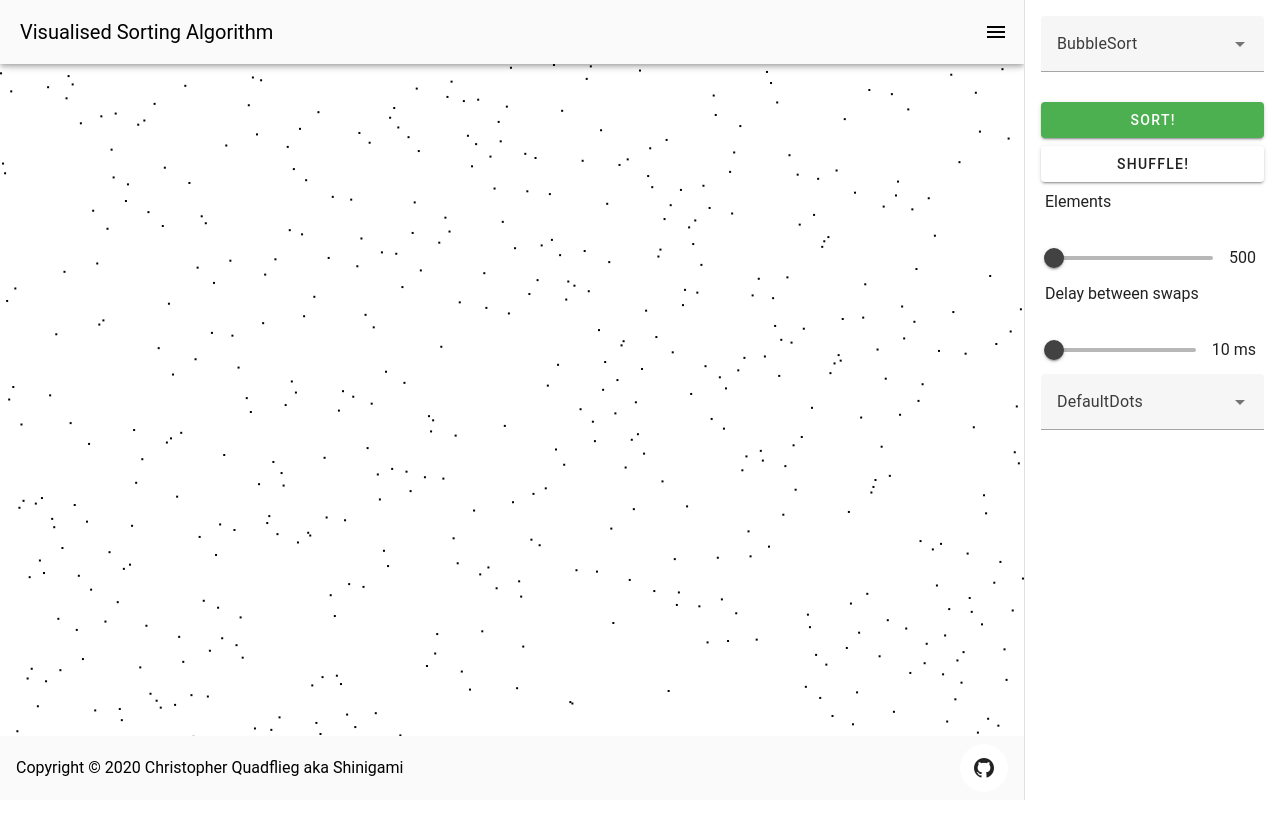
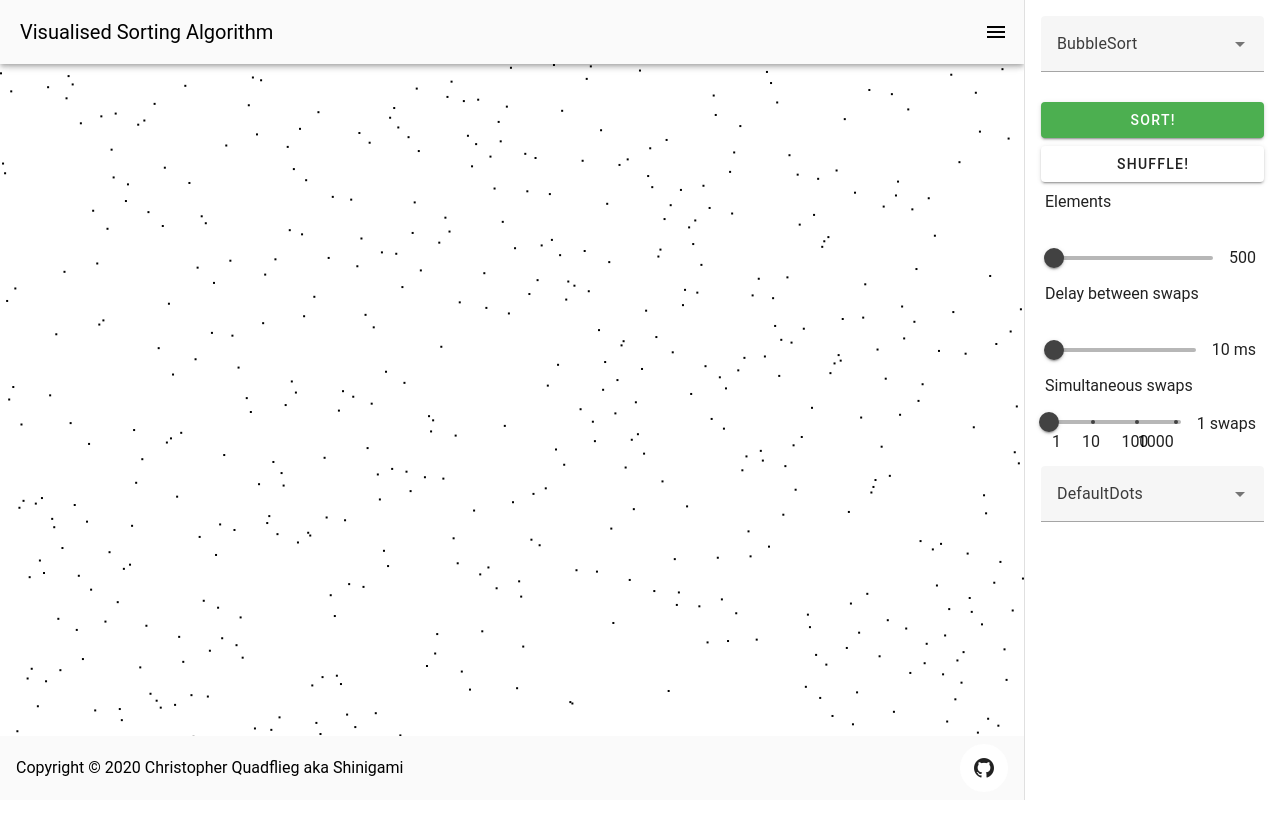
Before and after one commit to Shinigami92/visualised-sorting-algorithm, a Vue app: page / in a window 1280 px wide. Shown: the top 816 px of the page. Built offline with nearby package versions, Linux system fonts and the light colour scheme.

Commit message:
Support simultaneous swaps

```diff
--- a/src/App.vue
+++ b/src/App.vue
@@ -10,7 +10,7 @@ import { QuickSortService } from '@/shared/QuickSortService';
 import { SelectionSortService } from '@/shared/SelectionSortService';
 import { ShellSortService } from '@/shared/ShellSortService';
 import { useResizeObserver } from '@vueuse/core';
-import type { Ref } from 'vue';
+import type { ComputedRef, Ref } from 'vue';
 import { computed, onBeforeMount, onMounted, ref, watch } from 'vue';
 import {
   VApp,
@@ -51,6 +51,10 @@ const canvas: Ref<HTMLCanvasElement | null> = ref(null);
 
 const n: Ref<number> = ref(500);
 const millis: Ref<number> = ref(10);
+const simultaneousSwapsBase: Ref<number> = ref(0);
+const simultaneousSwaps: ComputedRef<number> = computed(() =>
+  Math.pow(10, simultaneousSwapsBase.value),
+);
 const theme: Ref<Theme> = ref(Theme.DefaultDots);
 
 const sortAlgorithms: ReadonlyArray<SortAlgorithmName> = [
@@ -158,6 +162,7 @@ onBeforeMount(() => {
       list.value,
       (i1, i2) => i1 < i2,
       millis.value,
+      simultaneousSwaps.value,
     ),
   );
   sortServices.value.set(
@@ -166,6 +171,7 @@ onBeforeMount(() => {
       list.value,
       (i1, i2) => i1 > i2,
       millis.value,
+      simultaneousSwaps.value,
     ),
   );
   sortServices.value.set(
@@ -174,6 +180,7 @@ onBeforeMount(() => {
       list.value,
       (i1, i2) => i1 < i2,
       millis.value,
+      simultaneousSwaps.value,
     ),
   );
   sortServices.value.set(
@@ -182,6 +189,7 @@ onBeforeMount(() => {
       list.value,
       (i, v) => i < v,
       millis.value,
+      simultaneousSwaps.value,
     ),
   );
   sortServices.value.set(
@@ -191,6 +199,7 @@ onBeforeMount(() => {
       (i, v) => i > v,
       (i, v) => i < v,
       millis.value,
+      simultaneousSwaps.value,
     ),
   );
   sortServices.value.set(
@@ -200,6 +209,7 @@ onBeforeMount(() => {
       (i, v) => i > v,
       (i, v) => i < v,
       millis.value,
+      simultaneousSwaps.value,
     ),
   );
 
@@ -219,6 +229,18 @@ watch(
     if (sortService.value) {
       for (const [_, service] of sortServices.value) {
         service.millis = millis;
+      }
+    }
+  },
+  { immediate: true },
+);
+
+watch(
+  simultaneousSwaps,
+  (simultaneousSwaps) => {
+    if (sortService.value) {
+      for (const [_, service] of sortServices.value) {
+        service.simultaneousSwaps = simultaneousSwaps;
       }
     }
   },
@@ -391,6 +413,30 @@ function renderLoop(): void {
           </VCol>
 
           <VCol cols="12">
+            <span class="pl-1">Simultaneous swaps</span>
+            <VSlider
+              v-model="simultaneousSwapsBase"
+              class="pt-2 pb-4"
+              hide-details
+              :min="0"
+              :max="3"
+              show-ticks="always"
+              :ticks="{
+                0: '1',
+                1: '10',
+                2: '100',
+                3: '1000',
+              }"
+              :tick-size="4"
+              :step="1"
+            >
+              <template #append>
+                <span>{{ simultaneousSwaps }} swaps</span>
+              </template>
+            </VSlider>
+          </VCol>
+
+          <VCol cols="12">
             <VSelect v-model="theme" :items="themes" />
           </VCol>
         </VRow>
--- a/src/shared/AbstractSortService.ts
+++ b/src/shared/AbstractSortService.ts
@@ -6,6 +6,7 @@ export abstract class AbstractSortService<T, U = T> {
   protected list: T[];
   protected listSize: number;
   protected _millis: number;
+  protected _simultaneousSwaps: number;
   protected readonly compare: CompareCallback<T, U>;
   protected running = false;
   protected interrupt = false;
@@ -14,15 +15,21 @@ export abstract class AbstractSortService<T, U = T> {
     list: T[],
     compare: CompareCallback<T, U>,
     millis: number = 0,
+    simultaneousSwaps = 1,
   ) {
     if (millis < 0) {
       throw new Error('millis should not be negative');
+    }
+
+    if (simultaneousSwaps < 1) {
+      throw new Error('simultaneousSwaps should be greater than 0');
     }
 
     this.list = list;
     this.listSize = list.length;
     this.compare = compare;
     this._millis = millis;
+    this._simultaneousSwaps = simultaneousSwaps;
   }
 
   public get millis(): number {
@@ -35,6 +42,18 @@ export abstract class AbstractSortService<T, U = T> {
     }
 
     this._millis = millis;
+  }
+
+  public get simultaneousSwaps(): number {
+    return this._simultaneousSwaps;
+  }
+
+  public set simultaneousSwaps(simultaneousSwaps: number) {
+    if (simultaneousSwaps < 1) {
+      throw new Error('simultaneousSwaps should be greater than 0');
+    }
+
+    this._simultaneousSwaps = simultaneousSwaps;
   }
 
   public setLines(list: T[]): void {
@@ -69,6 +88,9 @@ export abstract class AbstractSortService<T, U = T> {
     const process: IterableIterator<boolean> | AsyncIterableIterator<boolean> =
       this.process();
     this.running = true;
+
+    let bulkCount = 0;
+
     while (!this.interrupt) {
       const next:
         | IteratorYieldResult<boolean>
@@ -83,7 +105,10 @@ export abstract class AbstractSortService<T, U = T> {
         break;
       }
 
-      await sleep(this.millis);
+      if (bulkCount++ > this.simultaneousSwaps) {
+        await sleep(this.millis);
+        bulkCount = 0;
+      }
     }
 
     this.interrupt = false;
--- a/src/shared/BubbleSortService.ts
+++ b/src/shared/BubbleSortService.ts
@@ -6,8 +6,9 @@ export class BubbleSortService<T> extends AbstractSortService<T> {
     list: T[],
     compare: CompareCallback<T>,
     millis: number = 0,
+    simultaneousSwaps: number = 1,
   ) {
-    super(list, compare, millis);
+    super(list, compare, millis, simultaneousSwaps);
   }
 
   protected *process(): Generator<boolean, void, unknown> {
--- a/src/shared/InsertionSortService.ts
+++ b/src/shared/InsertionSortService.ts
@@ -6,8 +6,9 @@ export class InsertionSortService<T> extends AbstractSortService<T> {
     list: T[],
     compare: CompareCallback<T>,
     millis: number = 0,
+    simultaneousSwaps: number = 1,
   ) {
-    super(list, compare, millis);
+    super(list, compare, millis, simultaneousSwaps);
   }
 
   protected *process(): Generator<boolean, void, unknown> {
--- a/src/shared/QuickSortNotThreadedService.ts
+++ b/src/shared/QuickSortNotThreadedService.ts
@@ -14,8 +14,9 @@ export class QuickSortNotThreadedService<
     leftCompare: CompareCallback<T, U>,
     rightCompare: CompareCallback<T, U>,
     millis: number = 0,
+    simultaneousSwaps: number = 1,
   ) {
-    super(list, null as any, millis);
+    super(list, null as any, millis, simultaneousSwaps);
     this.leftCompare = leftCompare;
     this.rightCompare = rightCompare;
   }
@@ -29,6 +30,9 @@ export class QuickSortNotThreadedService<
     if (lo < hi) {
       let p!: number;
       const gen: Generator<boolean, number, unknown> = this.partition(lo, hi);
+
+      let bulkCount = 0;
+
       while (!this.interrupt) {
         const value: boolean | number = gen.next().value;
         if (typeof value === 'number') {
@@ -36,7 +40,10 @@ export class QuickSortNotThreadedService<
           break;
         }
 
-        await sleep(1);
+        if (bulkCount++ > this.simultaneousSwaps) {
+          await sleep(this.millis);
+          bulkCount = 0;
+        }
       }
 
       await this.quicksort(lo, p);
--- a/src/shared/QuickSortService.ts
+++ b/src/shared/QuickSortService.ts
@@ -14,8 +14,9 @@ export class QuickSortService<T, U extends T> extends AbstractSortService<
     leftCompare: CompareCallback<T, U>,
     rightCompare: CompareCallback<T, U>,
     millis: number = 0,
+    simultaneousSwaps: number = 1,
   ) {
-    super(list, null as any, millis);
+    super(list, null as any, millis, simultaneousSwaps);
     this.leftCompare = leftCompare;
     this.rightCompare = rightCompare;
   }
@@ -29,6 +30,9 @@ export class QuickSortService<T, U extends T> extends AbstractSortService<
     if (lo < hi) {
       let p!: number;
       const gen: Generator<boolean, number, unknown> = this.partition(lo, hi);
+
+      let bulkCount = 0;
+
       while (!this.interrupt) {
         const value: boolean | number = gen.next().value;
         if (typeof value === 'number') {
@@ -36,7 +40,10 @@ export class QuickSortService<T, U extends T> extends AbstractSortService<
           break;
         }
 
-        await sleep(1);
+        if (bulkCount++ > this.simultaneousSwaps) {
+          await sleep(this.millis);
+          bulkCount = 0;
+        }
       }
 
       await Promise.allSettled([
--- a/src/shared/SelectionSortService.ts
+++ b/src/shared/SelectionSortService.ts
@@ -6,8 +6,9 @@ export class SelectionSortService<T> extends AbstractSortService<T> {
     list: T[],
     compare: CompareCallback<T>,
     millis: number = 0,
+    simultaneousSwaps: number = 1,
   ) {
-    super(list, compare, millis);
+    super(list, compare, millis, simultaneousSwaps);
   }
 
   protected *process(): Generator<boolean, void, unknown> {
--- a/src/shared/ShellSortService.ts
+++ b/src/shared/ShellSortService.ts
@@ -11,8 +11,9 @@ export class ShellSortService<T, U extends T> extends AbstractSortService<
     list: T[],
     compare: CompareCallback<T, U>,
     millis: number = 0,
+    simultaneousSwaps: number = 1,
   ) {
-    super(list, compare, millis);
+    super(list, compare, millis, simultaneousSwaps);
     this.gapSequence = [1750, 701, 301, 132, 57, 23, 10, 4, 1];
   }
 
```
